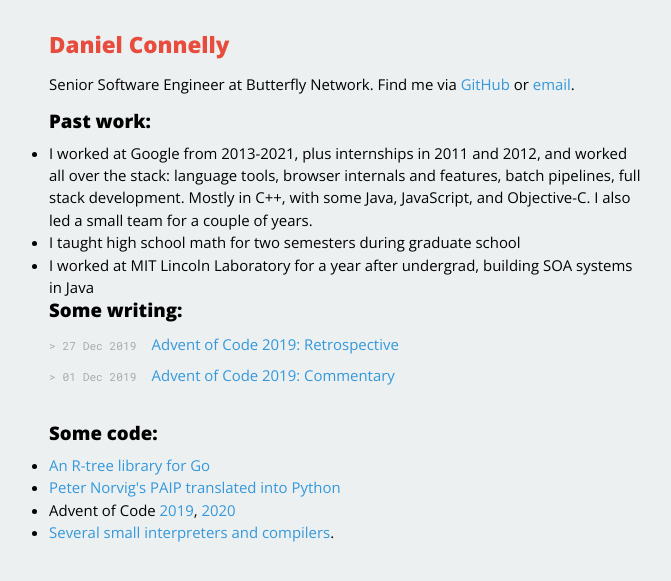
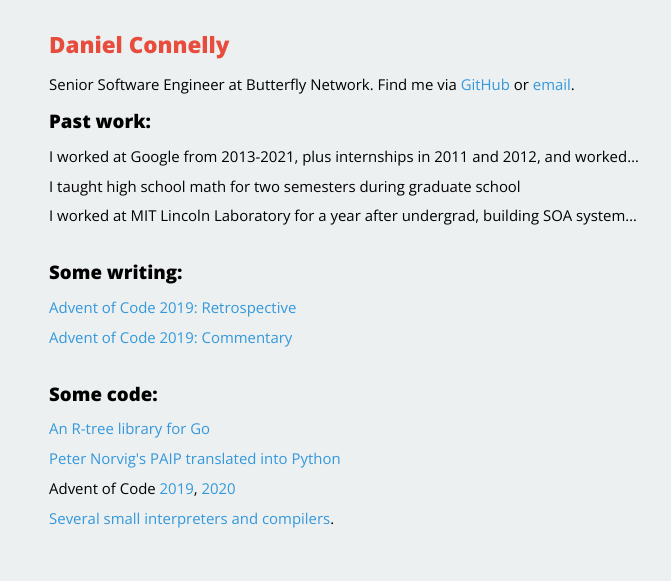
Before and after one commit to dhconnelly/dhconnelly.github.io, a Jekyll site: the page built from index.html, in a window 1280 px wide. Shown: the top 581 px of the page, without its empty margins (295-966 px from the left). Built offline with Jekyll 4.4.1, drawn with Linux system fonts in a browser that asks for light colours.

Commit message:
Update index.html

```diff
--- a/index.html
+++ b/index.html
@@ -11,7 +11,7 @@
    </p>
 
    <h2>Past work:</h2>
-   <ul>
+   <ul class="posts">
       <li>I worked at Google from 2013-2021, plus internships in 2011 and 2012, and worked all over the stack: language tools, browser internals and features, batch pipelines, full stack development. Mostly in C++, with some Java, JavaScript, and Objective-C. I also led a small team for a couple of years.</li>
       <li>I taught high school math for two semesters during graduate school</li>
       <li>I worked at MIT Lincoln Laboratory for a year after undergrad, building SOA systems in Java</li>
@@ -19,12 +19,12 @@
 
    <h2>Some writing:</h2>
    <ul class="posts">
-      <li><span>&gt; 27 Dec 2019</span> <a href="/advent-of-code-2019-retrospective.html">Advent of Code 2019: Retrospective</a></li>
-      <li><span>&gt; 01 Dec 2019</span> <a href="/advent-of-code-2019-commentary.html">Advent of Code 2019: Commentary</a></li>
+      <li><a href="/advent-of-code-2019-retrospective.html">Advent of Code 2019: Retrospective</a></li>
+      <li><a href="/advent-of-code-2019-commentary.html">Advent of Code 2019: Commentary</a></li>
    </ul>
 
    <h2>Some code:</h2>
-   <ul>
+   <ul class="posts">
       <li><a href="https://github.com/dhconnelly/rtreego">An R-tree library for Go</a></li>
       <li><a href="https://github.com/dhconnelly/paip-python">Peter Norvig's PAIP translated into Python</a></li>
       <li>Advent of Code <a href="https://github.com/dhconnelly/advent-of-code-2019">2019</a>, <a href="https://github.com/dhconnelly/advent-of-code-2020">2020</a></li>
```
